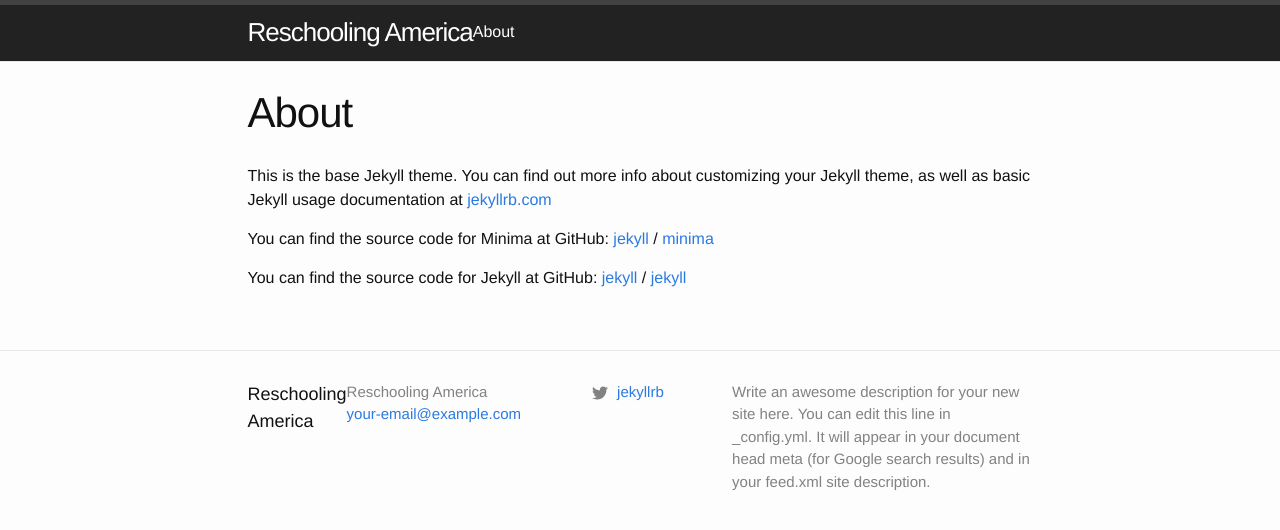
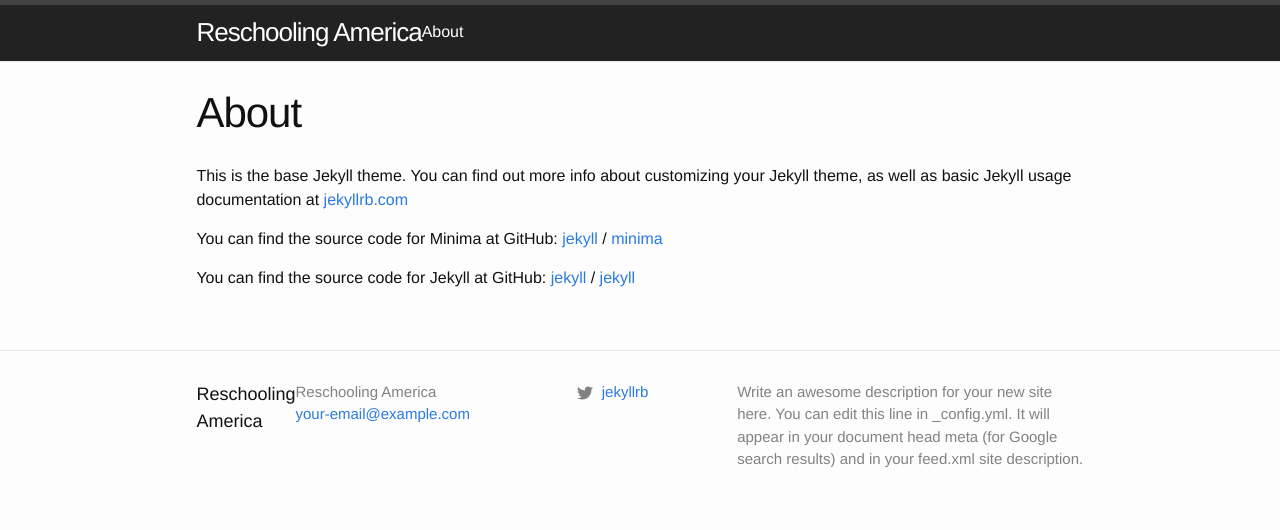
Before and after one commit to reschoolingamerica/reschoolingamerica-jekyll, a Jekyll site: the page built from about.md, in a window 1280 px wide. Shown: the top 530 px of the page. Built offline with Jekyll 4.4.1, drawn with Linux system fonts in a browser that asks for light colours.

Commit message:
fixed home spacing divs

```diff
--- /dev/null
+++ b/CNAME
@@ -0,0 +1 @@
+reschoolingamerica.org
--- a/_includes/new_post_bar.html
+++ b/_includes/new_post_bar.html
@@ -1,5 +1,5 @@
 <div class="box-nav-bar">
-  <a href="">
+  <a href="/fables">
     <div class="nav-box">
       <img src="assets/img/tortoise_hare.jpeg" height=130 width=120>
       <h4>Fables</h4>
--- a/_layouts/home.html
+++ b/_layouts/home.html
@@ -19,6 +19,7 @@
       <h2>
         <a class="post-link" href="{{ post.url | relative_url }}">{{ post.title | escape }}</a>
       </h2>
+      <p>{{ post.exerpt }}</p>
     </li>
     {% endfor %}
   </ul>
--- a/_sass/includes/_postbar.scss
+++ b/_sass/includes/_postbar.scss
@@ -1,7 +1,7 @@
 .box-nav-bar {
-  width: 19%;
+  width: 10%;
   margin-top: 25px;
-  margin-left: -10%;
+  // margin-left: -10%;
   margin-right: 6%;
   margin-bottom: 100%;
   padding-top: 15px;
--- a/_sass/minima/_base.scss
+++ b/_sass/minima/_base.scss
@@ -165,10 +165,10 @@
  * Wrapper
  */
 .wrapper {
-  max-width: -webkit-calc(#{$content-width} - (#{$spacing-unit} * 0.5));
-  max-width:         calc(#{$content-width} - (#{$spacing-unit} *  0.5));
-  margin-right: auto;
-  margin-left: auto;
+  // max-width: -webkit-calc(#{$content-width} - (#{$spacing-unit} * 0.5));
+  // max-width:         calc(#{$content-width} - (#{$spacing-unit} *  0.5));
+  margin-right: 13%;
+  margin-left: 13%;
   display: flex;
   padding-right: $spacing-unit;
   padding-left: $spacing-unit;
```
Also changed, not shown: 1 other file.
